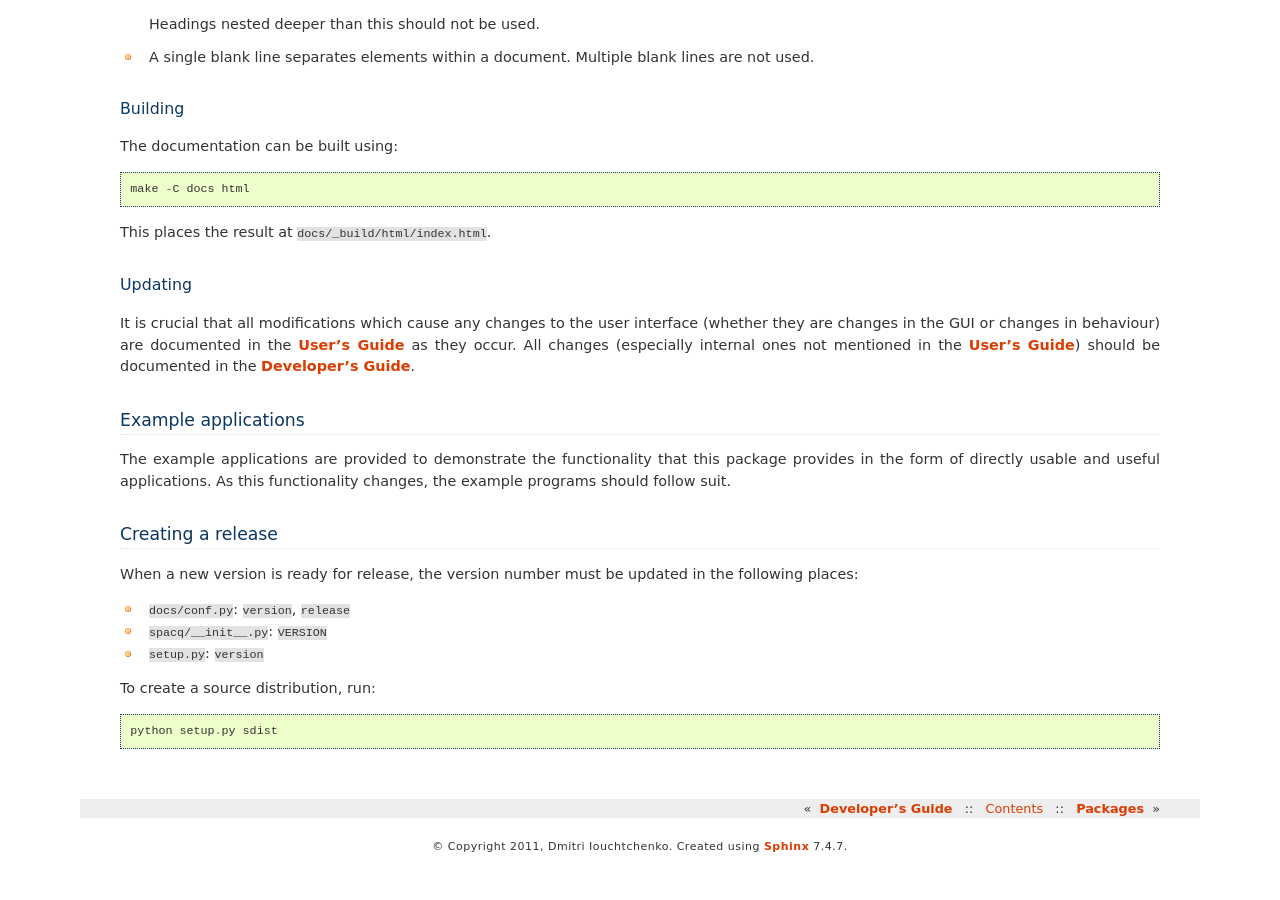
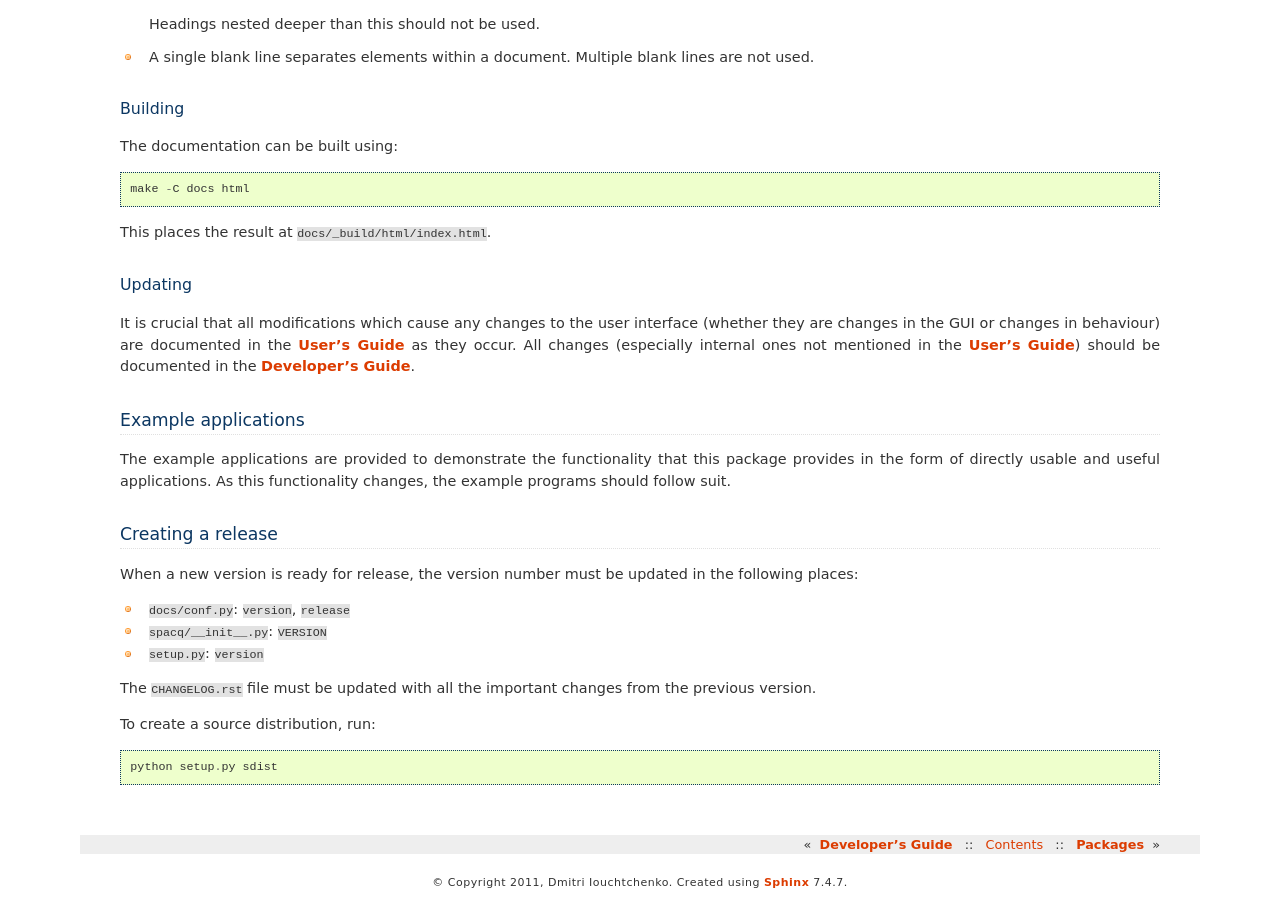
Before and after one commit to 0/SpanishAcquisition, a Sphinx documentation site: the page built from docs/devel/general_info.rst, in a window 1280 px wide and 900 px high, scrolled down 1254 px. Built offline with Sphinx 7.4.7, drawn with Linux system fonts in a browser that asks for light colours; before the commit the page ends 2118 px from its top, so only the background shows below that.

Commit message:
Added instuction to update CHANGELOG

```diff
--- a/docs/devel/general_info.rst
+++ b/docs/devel/general_info.rst
@@ -85,6 +85,8 @@ When a new version is ready for release, the version number must be updated in t
 * ``spacq/__init__.py``: ``VERSION``
 * ``setup.py``: ``version``
 
+The ``CHANGELOG.rst`` file must be updated with all the important changes from the previous version.
+
 To create a source distribution, run::
 
    python setup.py sdist
```
